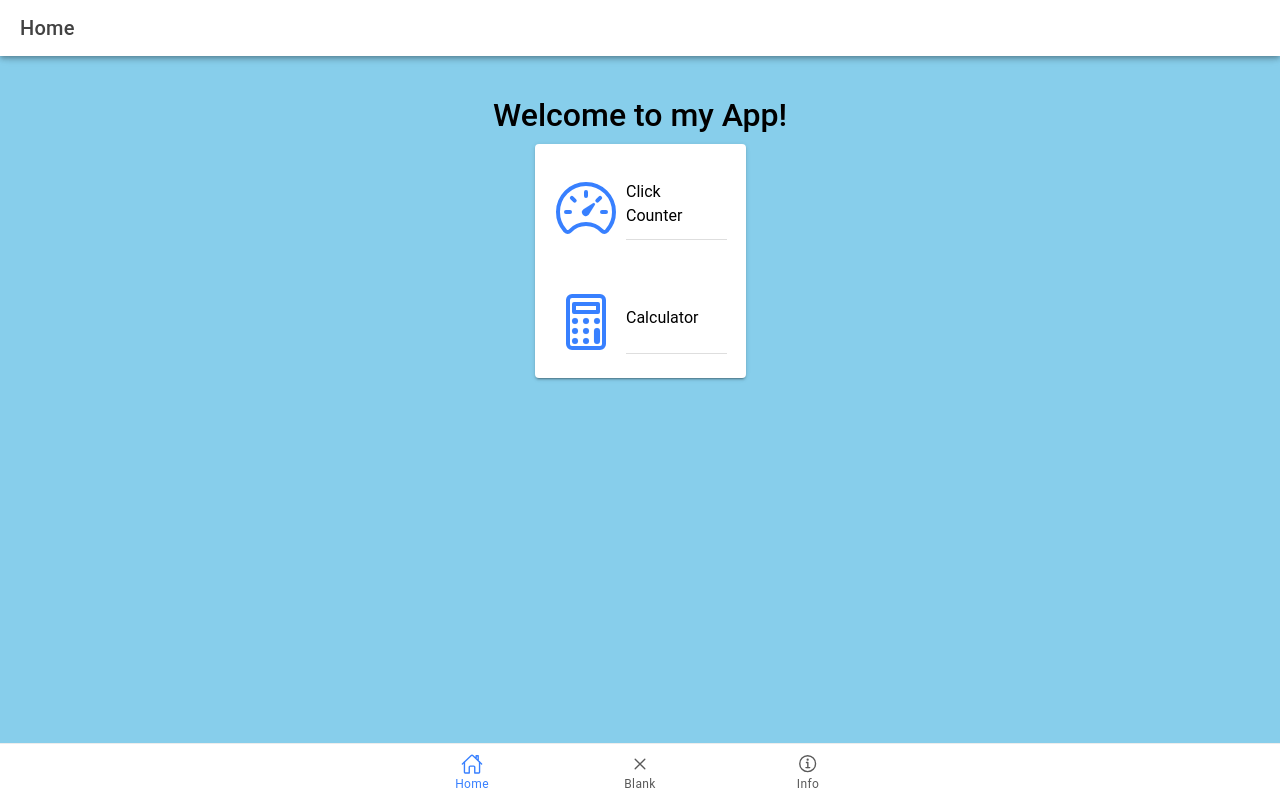
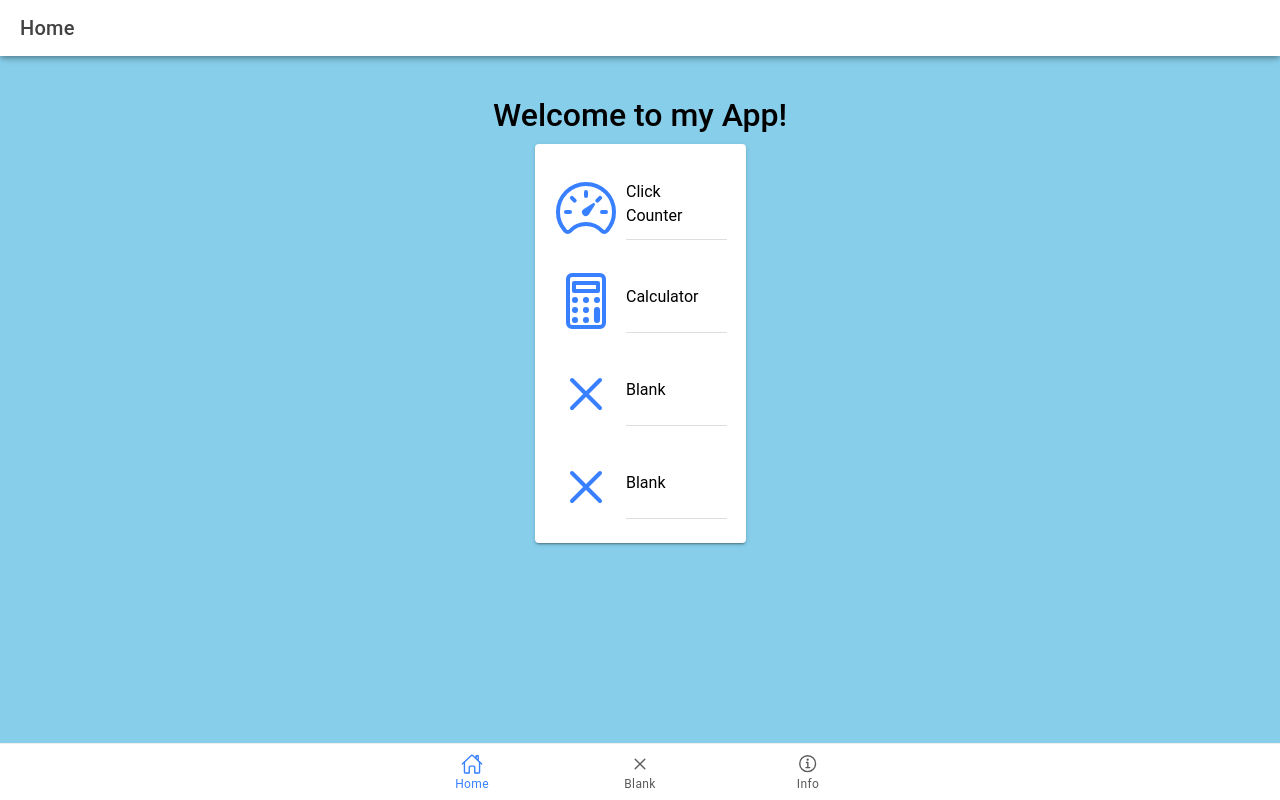
Before and after one commit to JhnDm/ion-t-Domo, a React (Vite) app: page /home in a window 1280 px wide. Built offline with nearby package versions, Linux system fonts and the light colour scheme.

Commit message:
added blanks in card

```diff
--- a/src/pages/home.tsx
+++ b/src/pages/home.tsx
@@ -3,7 +3,7 @@ import { IonContent, IonHeader, IonPage, IonTitle, IonToolbar,IonCard,IonCardCon
 import { useHistory } from 'react-router-dom'; // Import useHistory hook
 
 import './home.css';
-import { calculatorOutline, speedometerOutline } from 'ionicons/icons';
+import { calculatorOutline, closeOutline, speedometerOutline } from 'ionicons/icons';
 
 const Home: React.FC = () => {
   const history = useHistory(); // Initialize useHistory hook
@@ -34,8 +34,6 @@ const Home: React.FC = () => {
                 <IonLabel>Click Counter</IonLabel>
               </IonItem>
               <br />
-              <br />
-
               <IonItem>
                 <IonThumbnail slot="start">
                 <IonRouterLink href="./calculator">
@@ -44,6 +42,25 @@ const Home: React.FC = () => {
                 </IonThumbnail>
                 <IonLabel>Calculator</IonLabel>
               </IonItem>
+              <br />
+              <IonItem>
+                <IonThumbnail slot="start">
+                <IonRouterLink href="">
+                <IonIcon icon={closeOutline} style={{ fontSize: '4rem' }} />
+                    </IonRouterLink>
+                </IonThumbnail>
+                <IonLabel>Blank</IonLabel>
+              </IonItem>
+              <br />
+              <IonItem>
+                <IonThumbnail slot="start">
+                <IonRouterLink href="">
+                <IonIcon icon={closeOutline} style={{ fontSize: '4rem' }} />
+                    </IonRouterLink>
+                </IonThumbnail>
+                <IonLabel>Blank</IonLabel>
+              </IonItem>
+
 
             </IonList>
           </IonCardContent>
```
